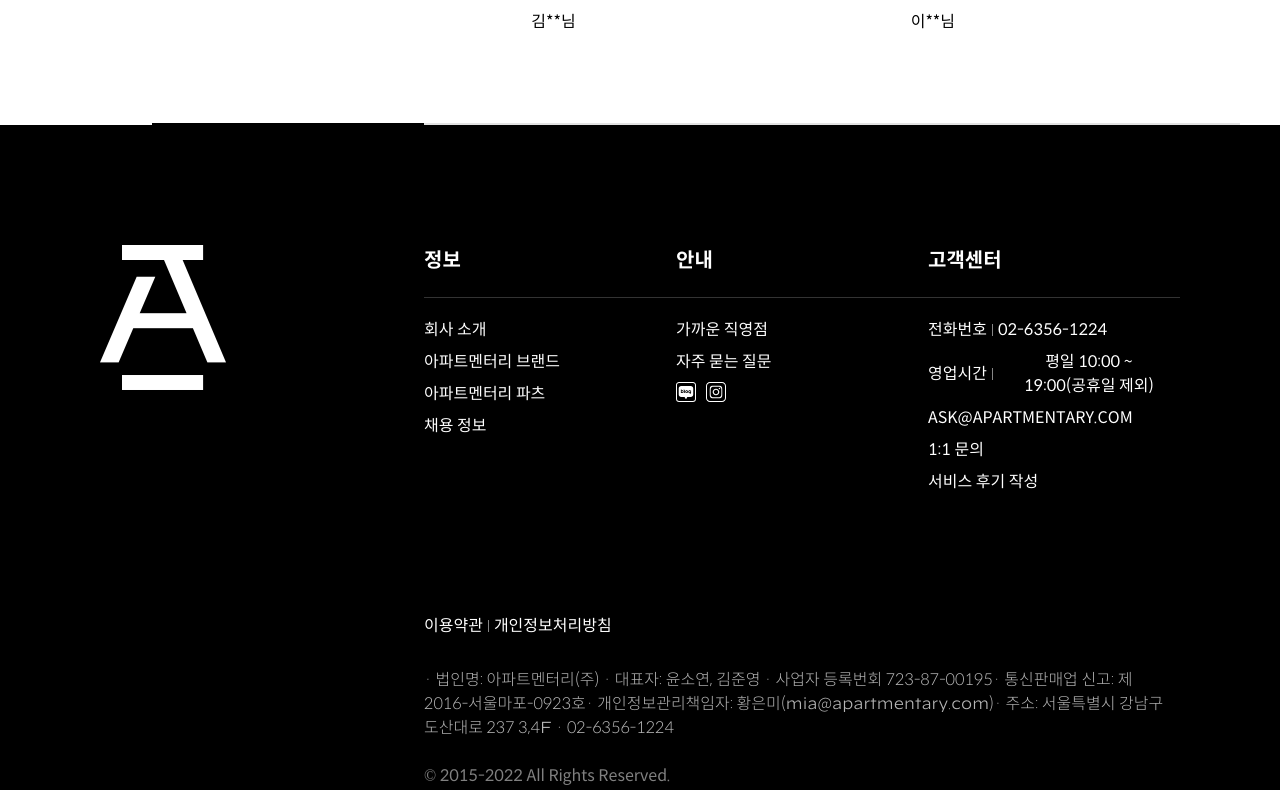
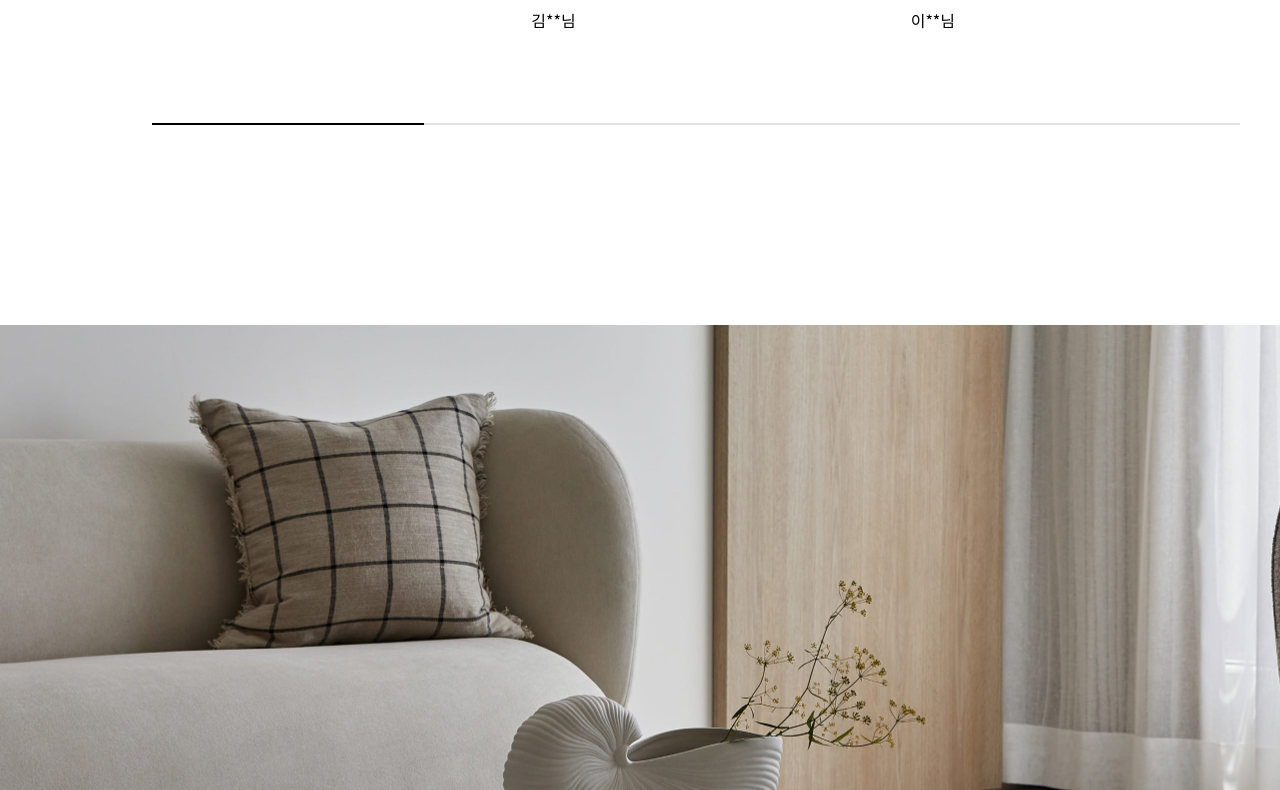
Before and after one commit to joyoungkyoung/web-site-2, a Next.js app: page / in a window 1280 px wide. Shown: the part 3710-4500 px from the top of the page. Built offline with nearby package versions, Linux system fonts and the light colour scheme.

Commit message:
chore: 푸터 이미지 추가

```diff
--- a/components/Footer.tsx
+++ b/components/Footer.tsx
@@ -6,10 +6,24 @@ import { Heading } from '@/components';
 import Blog from '@/images/btn-blog.svg';
 import Instagram from '@/images/btn-instagram.svg';
 import logoWhite from '@/images/logo-white.png';
+import mainBottom from '@/images/main-bottom.jpg';
 
 export default function Footer() {
   return (
-    <CustomFooter>
+    <Box display={'flex'} flexDirection={'column'}>
+      <Box height={'200px'} />
+      <Image
+        src={mainBottom}
+        alt="main-bottom"
+        style={{
+          maxWidth: '100%',
+          width: '100%',
+          maxHeight: '760px',
+          objectFit: 'cover',
+          objectPosition: 'center center',
+        }}
+      />
+      <InfoWrapper>
         <LogoBox>
           <Image src={logoWhite} alt="logo-white" />
         </LogoBox>
@@ -130,11 +144,12 @@ export default function Footer() {
             © 2015-2022 All Rights Reserved.
           </Typography>
         </Box>
-    </CustomFooter>
+      </InfoWrapper>
+    </Box>
   );
 }
 
-const CustomFooter = styled(Box)`
+const InfoWrapper = styled(Box)`
   display: flex;
   padding: 120px 100px;
   max-width: 1920px;
```
Also changed, not shown: public/images/main-bottom.jpg (added). Lines whose indentation alone changed are shown as unchanged.
